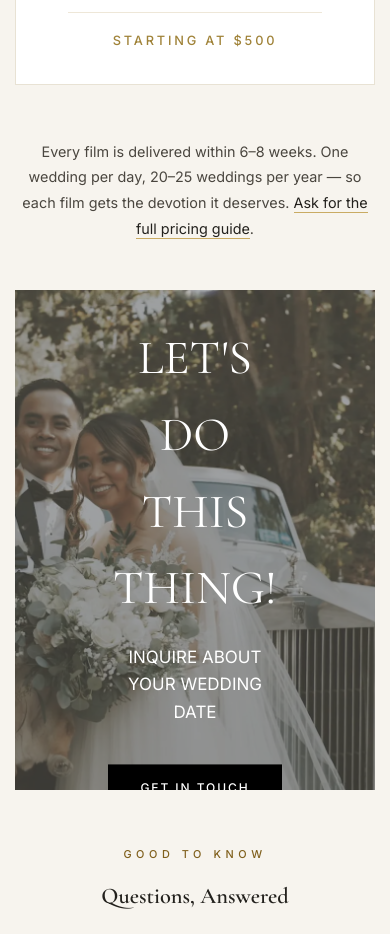
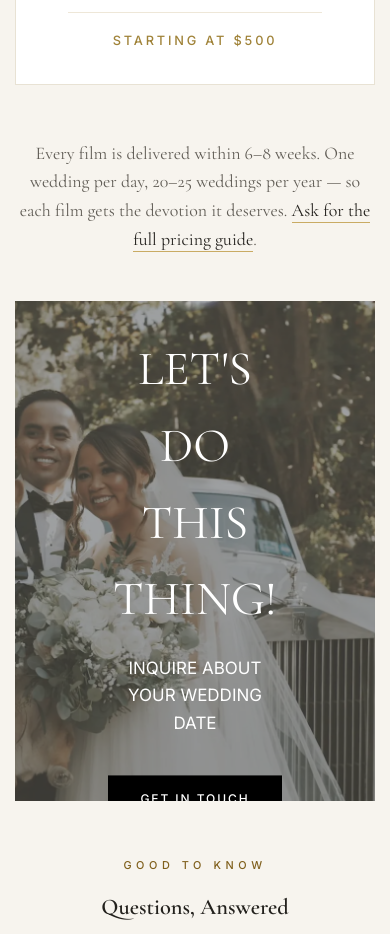
Before and after one commit to iphaminh/iphaminh, a React (Create React App) app: page /pricing in a window 390 px wide. Shown: the part 1600-2534 px from the top of the page. Built offline with nearby package versions, Linux system fonts and the light colour scheme.

Commit message:
style: refine supporting page typography

```diff
--- a/src/pages/Blog/Blog.css
+++ b/src/pages/Blog/Blog.css
@@ -24,12 +24,14 @@
 }
 
 .blog-page-subtitle {
-  font-family: 'Inter', sans-serif;
-  font-size: 0.98rem;
+  font-family: 'Cormorant Garamond', Georgia, serif;
+  font-size: 1.25rem;
+  font-weight: 400;
   color: #625e57;
-  max-width: 520px;
+  max-width: 580px;
   margin: 0 auto;
-  line-height: 1.8;
+  line-height: 1.55;
+  text-wrap: pretty;
 }
 
 .blog-grid {
@@ -105,6 +107,11 @@
 }
 
 @media (max-width: 600px) {
+  .blog-page-subtitle {
+    font-size: 1.12rem;
+    line-height: 1.6;
+  }
+
   .blog-grid {
     grid-template-columns: 1fr;
     gap: 2rem;
--- a/src/pages/Contact/Contact.css
+++ b/src/pages/Contact/Contact.css
@@ -23,12 +23,14 @@
 .contact-page-intro {
   max-width: 620px;
   color: #625e57;
-  font-family: 'Inter', sans-serif;
-  font-size: 0.98rem;
+  font-family: 'Cormorant Garamond', Georgia, serif;
+  font-size: 1.32rem;
+  font-weight: 400;
   letter-spacing: 0;
-  line-height: 1.9;
+  line-height: 1.55;
   margin: 0 auto 3rem;
   text-align: center;
+  text-wrap: pretty;
   text-transform: none;
 }
 
@@ -73,7 +75,8 @@
   }
 
   .contact-page-intro {
-    font-size: 0.95rem;
+    font-size: 1.15rem;
+    line-height: 1.6;
   }
 
   .contact-footer {
--- a/src/pages/PricingPage/Pricing.css
+++ b/src/pages/PricingPage/Pricing.css
@@ -388,13 +388,15 @@ body {
 }
 
 .packages-note {
-  font-family: 'Inter', sans-serif;
-  font-size: 0.9rem;
-  color: #4a463f;
+  font-family: 'Cormorant Garamond', Georgia, serif;
+  font-size: 1.25rem;
+  font-weight: 400;
+  color: #625e57;
   text-align: center;
-  max-width: 560px;
+  max-width: 620px;
   margin: 0 auto 3rem;
-  line-height: 1.8;
+  line-height: 1.55;
+  text-wrap: pretty;
 }
 
 .packages-note a {
@@ -509,6 +511,11 @@ body {
 }
 
 @media (max-width: 600px) {
+  .packages-note {
+    font-size: 1.12rem;
+    line-height: 1.6;
+  }
+
   .pricing-hero-overlay {
     inset: auto 1rem 1.2rem;
   }
```
